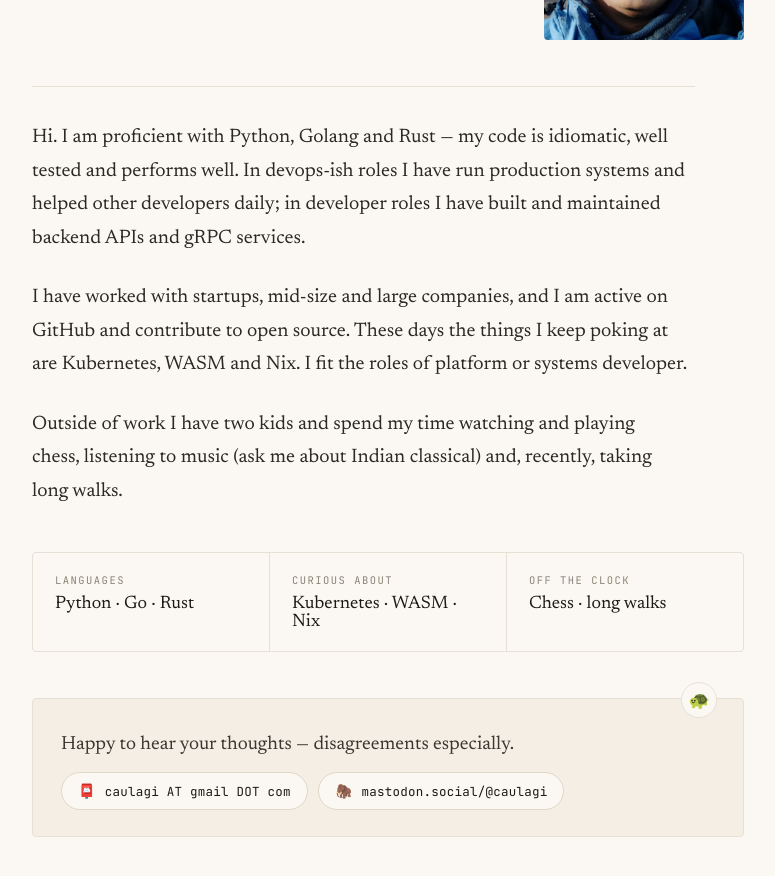
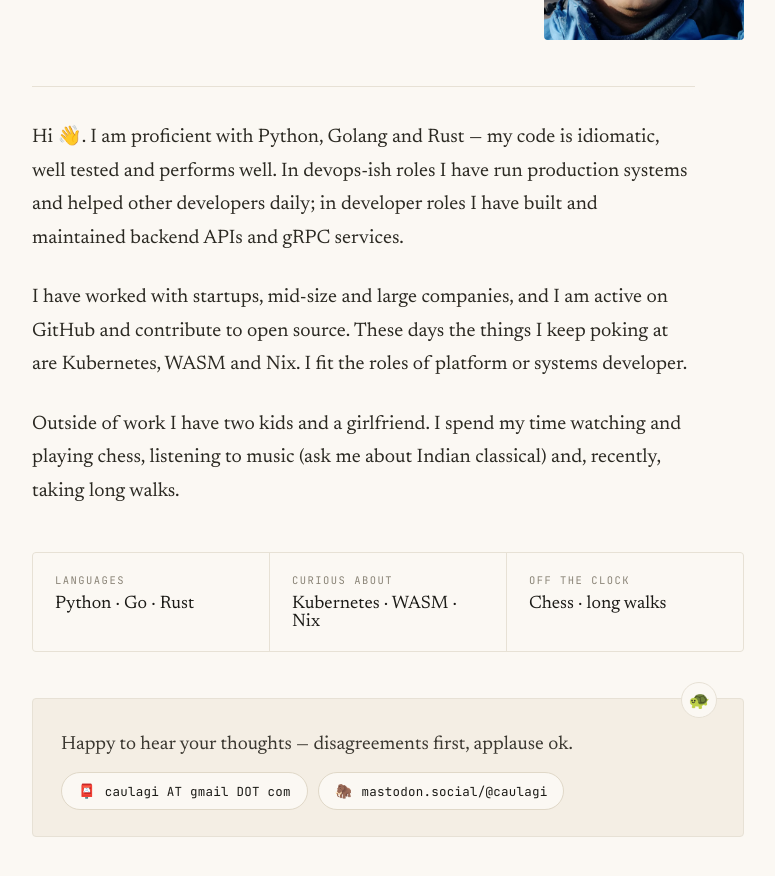
Before and after one commit to caulagi/blog, a Next.js app: page /about in a window 1280 px wide. Shown: the part 300-1176 px from the top of the page, without its empty margins (252-1027 px from the left). Built offline with nearby package versions, Linux system fonts and the light colour scheme; no server answers.

Commit message:
Tidy the text

```diff
--- a/components/contact-card.tsx
+++ b/components/contact-card.tsx
@@ -6,7 +6,7 @@ const ContactCard: React.FC = () => {
       <span className="contact-badge" aria-hidden="true">
         🐢
       </span>
-      <p>Happy to hear your thoughts — disagreements especially.</p>
+      <p>Happy to hear your thoughts — disagreements first, applause ok.</p>
       <div className="contact-links">
         <a href={`mailto:${EMAIL}`}>
           <span className="emoji" aria-hidden="true">
--- a/pages/about.tsx
+++ b/pages/about.tsx
@@ -53,7 +53,7 @@ const About: React.FC = () => {
 
       <div className="about-body prose-blog">
         <p>
-          Hi. I am proficient with Python, Golang and Rust — my code is
+          Hi 👋. I am proficient with Python, Golang and Rust — my code is
           idiomatic, well tested and performs well. In devops-ish roles I have
           run production systems and helped other developers daily; in developer
           roles I have built and maintained backend APIs and gRPC services.
@@ -65,9 +65,9 @@ const About: React.FC = () => {
           platform or systems developer.
         </p>
         <p>
-          Outside of work I have two kids and spend my time watching and playing
-          chess, listening to music (ask me about Indian classical) and,
-          recently, taking long walks.
+          Outside of work I have two kids and a girlfriend. I spend my time
+          watching and playing chess, listening to music (ask me about Indian
+          classical) and, recently, taking long walks.
         </p>
       </div>
 
```
